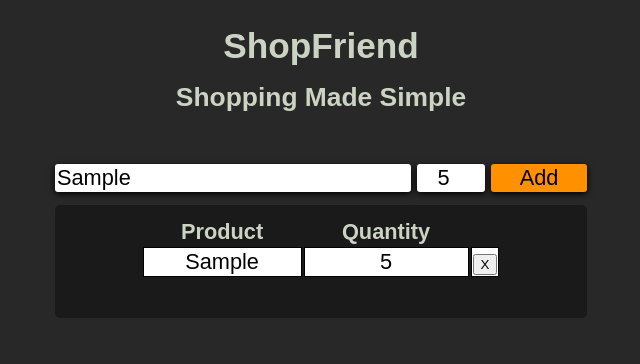
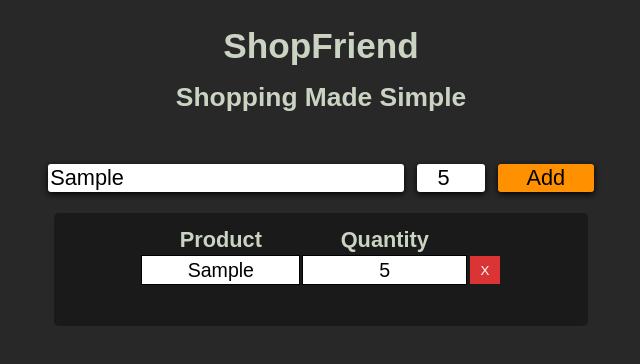
Before and after one commit to Catatera/ShopFriend, a React app: page / in a window 1280 px wide. Both pictures are taken after typing "Sample", "5" into the empty fields and a click on the button "Add". Shown: the top 364 px of the page, without its empty margins (319-959 px from the left). Built offline with nearby package versions, Linux system fonts and the light colour scheme.

Commit message:
função de delete e melhorias de estilo

```diff
--- a/src/App.js
+++ b/src/App.js
@@ -21,14 +21,20 @@ export default function App() {
     const addProduct = setProducts([
       ...products,
       {
-        id: products.length + 1,
+        id: products.length,
         value: typeProduct,
         quantity: quantity,
       },
     ]);
   }
-  function handleDelete(e) {
-    console.log(e.target.value)
+  function handleDelete(productID) {
+    console.log({
+      productID: productID,
+    });
+    console.log(products);
+    setProducts((prevState) =>
+      prevState.filter((product) => product.id !== productID)
+    );
   }
 
   return (
--- a/src/App.scss
+++ b/src/App.scss
@@ -1,10 +1,11 @@
 :root {
   --backgroundColor: #282828;
-  --textColor: #CBD4C2;
+  --textColor: #cbd4c2;
   --containerColor: #1a1a1a;
   --inputColor: #ff9100;
   --fontSizeTitle: clamp(0.3em, 0.3em + 1vw, 4.5em);
   --fontSizeContent: clamp(1.3em, 0.6em + 1vw, 4.5em);
+  --fontSizeContent2: clamp(0.9em, 0.2em + 0.1vw, 4.5em);
   --fontSizeForm: clamp(0.3em, 0.4em + 1vw, 4.5em);
 }
 * {
@@ -32,14 +33,14 @@ main {
   align-items: center;
   flex-direction: column;
   form {
+    margin-bottom: 1vh;
     input,
     button {
       font-size: var(--fontSizeForm);
-      margin: 1vw 3px;
+      margin: 1vw 0.8vh;
       border-radius: 3px;
       border: none;
-          box-shadow: 0px 2px 6px 0px black;
-
+      box-shadow: 0px 2px 6px 0px black;
     }
     input[type="text"] {
       width: 55%;
@@ -63,10 +64,26 @@ main {
       color: var(--textColor);
     }
     tbody {
-      background-color: #ffff;
-      td {
-        border: 1px solid black;
-        color: black;
+      tr {
+        font-size: var(--fontSizeContent2);
+        background-color: #ffff;
+
+        td {
+          border: 1px solid black;
+          color: black;
+        }
+        td:nth-child(3) {
+          background-color: var(--containerColor);
+          border: none;
+        }
+        button {
+          vertical-align: top;
+          background-color: #db3434; /* Cor de fundo do botão */
+          color: #ffffff; /* Cor do texto */
+          padding: 0.5vw 0.8vw;
+          border: 0px;
+          cursor: pointer;
+        }
       }
     }
   }
--- a/src/List.js
+++ b/src/List.js
@@ -13,7 +13,7 @@ export default function List(props) {
             <tr key={product.id}>
               <td>{product.value}</td>
               <td>{product.quantity}</td>
-              <td><button onClick={props.onDelete} value={product.id-1}>X</button></td>
+              <td><button onClick={()=>props.onDelete(product.id)} value={product.id}>X</button></td>
             </tr>
           ))}
         </tbody>
```
